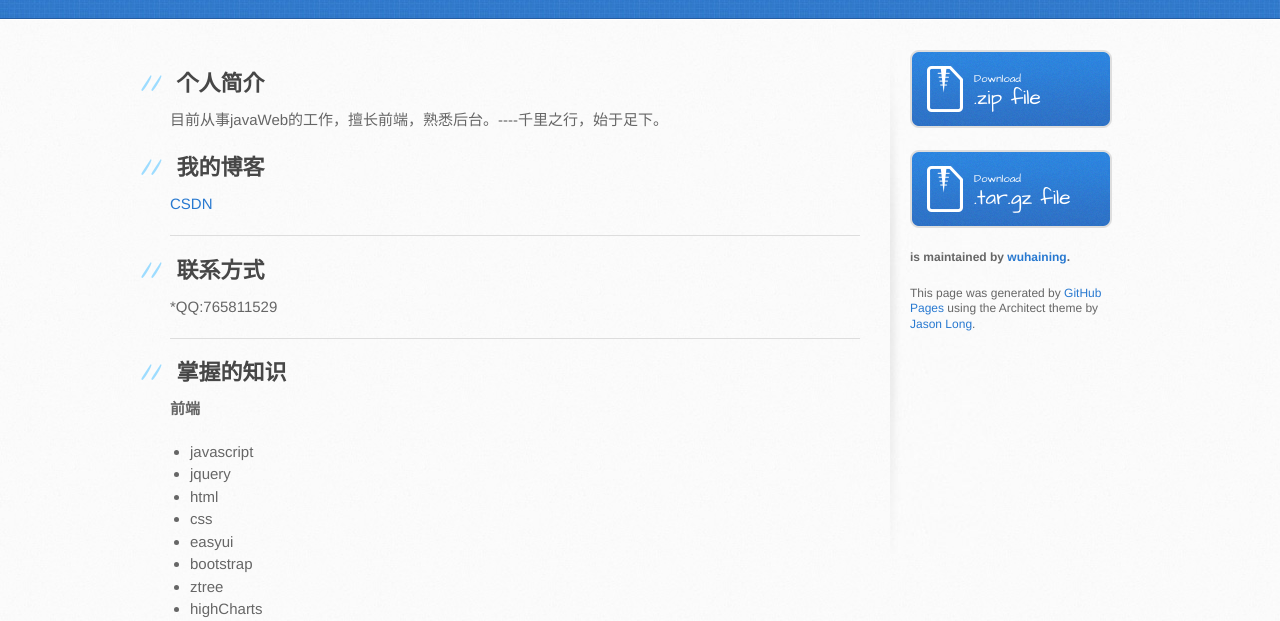
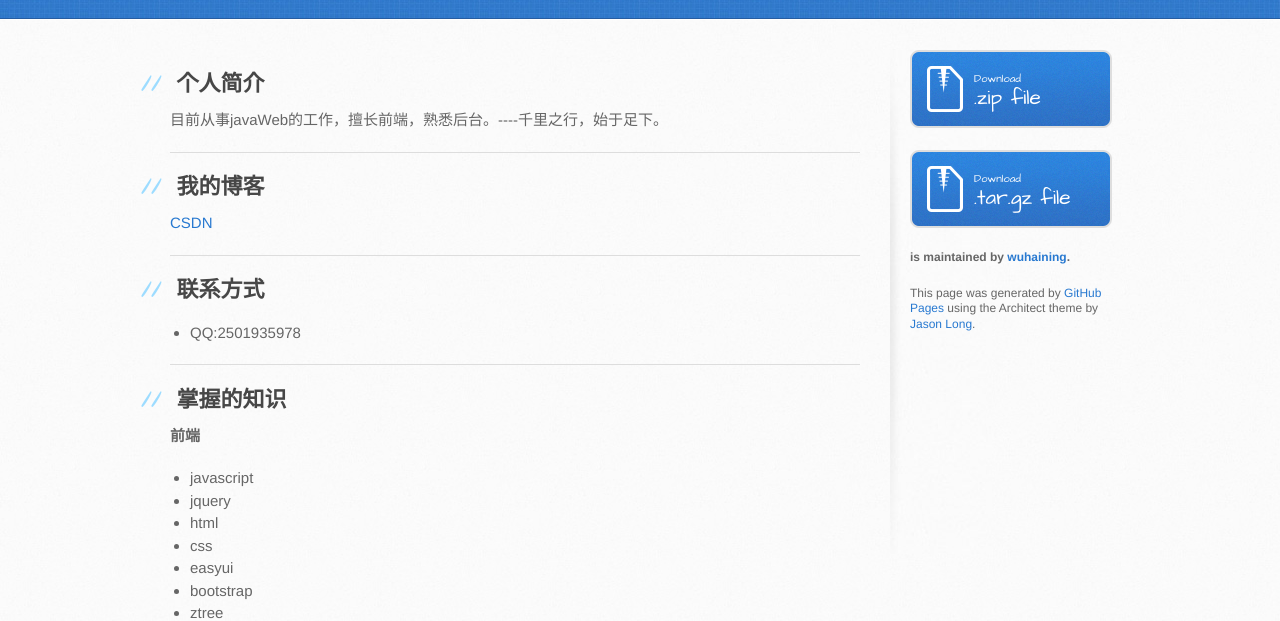
Before and after one commit to wuhaining/-wuhaining.github.io, a plain HTML site: page index.html in a window 1280 px wide. Shown: the part 182-803 px from the top of the page. Drawn offline with Linux system fonts and the light colour scheme.

Commit message:
Create gh-pages branch via GitHub

```diff
--- a/index.html
+++ b/index.html
@@ -33,6 +33,8 @@
 
 <p>目前从事javaWeb的工作，擅长前端，熟悉后台。----千里之行，始于足下。</p>
 
+<hr>
+
 <h2>
 <a id="我的博客" class="anchor" href="#%E6%88%91%E7%9A%84%E5%8D%9A%E5%AE%A2" aria-hidden="true"><span class="octicon octicon-link"></span></a>我的博客</h2>
 
@@ -43,7 +45,9 @@
 <h2>
 <a id="联系方式" class="anchor" href="#%E8%81%94%E7%B3%BB%E6%96%B9%E5%BC%8F" aria-hidden="true"><span class="octicon octicon-link"></span></a>联系方式</h2>
 
-<p>*QQ:765811529</p>
+<ul>
+<li>QQ:2501935978</li>
+</ul>
 
 <hr>
 
--- a/params.json
+++ b/params.json
@@ -1 +1 @@
-{"name":"wuhn","tagline":"wuhn-wuhaining.GitHub.io","body":"##个人简介\r\n目前从事javaWeb的工作，擅长前端，熟悉后台。----千里之行，始于足下。\r\n\r\n## 我的博客\r\n[CSDN](http://blog.csdn.net/qw765811529)\r\n\r\n***\r\n\r\n## 联系方式\r\n*QQ:765811529\r\n\r\n***\r\n\r\n##掌握的知识\r\n**前端**\r\n* javascript\r\n* jquery\r\n* html\r\n* css\r\n* easyui\r\n* bootstrap\r\n* ztree\r\n* highCharts\r\n\r\n***\r\n\r\n**后台**\r\n* java\r\n* hibernate\r\n* mybatis\r\n* struts\r\n* ssh框架\r\n* springMVC\r\n* webservice\r\n* hessian\r\n* sql\r\n\r\n***\r\n\r\n**数据库**\r\n* mysql\r\n* oracle\r\n\r\n***\r\n\r\n**服务器**\r\n* tomcat\r\n* weblogic\r\n* jboss\r\n\r\n***\r\n\r\n**版本控制**\r\n* svn\r\n* [git](https://github.com/wuhaining/-wuhaining.github.io)\r\n\r\n***\r\n\r\n**其他**\r\n* oracle bpm\r\n* photoshop一些简单的操作\r\n* excel【poi】\r\n\r\n***\r\n\r\n**linux**\r\n* Xshell\r\n\r\n***\r\n\r\n**php**\r\n\r\n\r\n***\r\n","google":"","note":"Don't delete this file! It's used internally to help with page regeneration."}
+{"name":"wuhn","tagline":"wuhn-wuhaining.GitHub.io","body":"##个人简介\r\n目前从事javaWeb的工作，擅长前端，熟悉后台。----千里之行，始于足下。\r\n\r\n***\r\n\r\n## 我的博客\r\n[CSDN](http://blog.csdn.net/qw765811529)\r\n\r\n***\r\n\r\n## 联系方式\r\n* QQ:2501935978\r\n\r\n***\r\n\r\n##掌握的知识\r\n**前端**\r\n* javascript\r\n* jquery\r\n* html\r\n* css\r\n* easyui\r\n* bootstrap\r\n* ztree\r\n* highCharts\r\n\r\n***\r\n\r\n**后台**\r\n* java\r\n* hibernate\r\n* mybatis\r\n* struts\r\n* ssh框架\r\n* springMVC\r\n* webservice\r\n* hessian\r\n* sql\r\n\r\n***\r\n\r\n**数据库**\r\n* mysql\r\n* oracle\r\n\r\n***\r\n\r\n**服务器**\r\n* tomcat\r\n* weblogic\r\n* jboss\r\n\r\n***\r\n\r\n**版本控制**\r\n* svn\r\n* [git](https://github.com/wuhaining/-wuhaining.github.io)\r\n\r\n***\r\n\r\n**其他**\r\n* oracle bpm\r\n* photoshop一些简单的操作\r\n* excel【poi】\r\n\r\n***\r\n\r\n**linux**\r\n* Xshell\r\n\r\n***\r\n\r\n**php**\r\n\r\n\r\n***\r\n","google":"","note":"Don't delete this file! It's used internally to help with page regeneration."}
```
